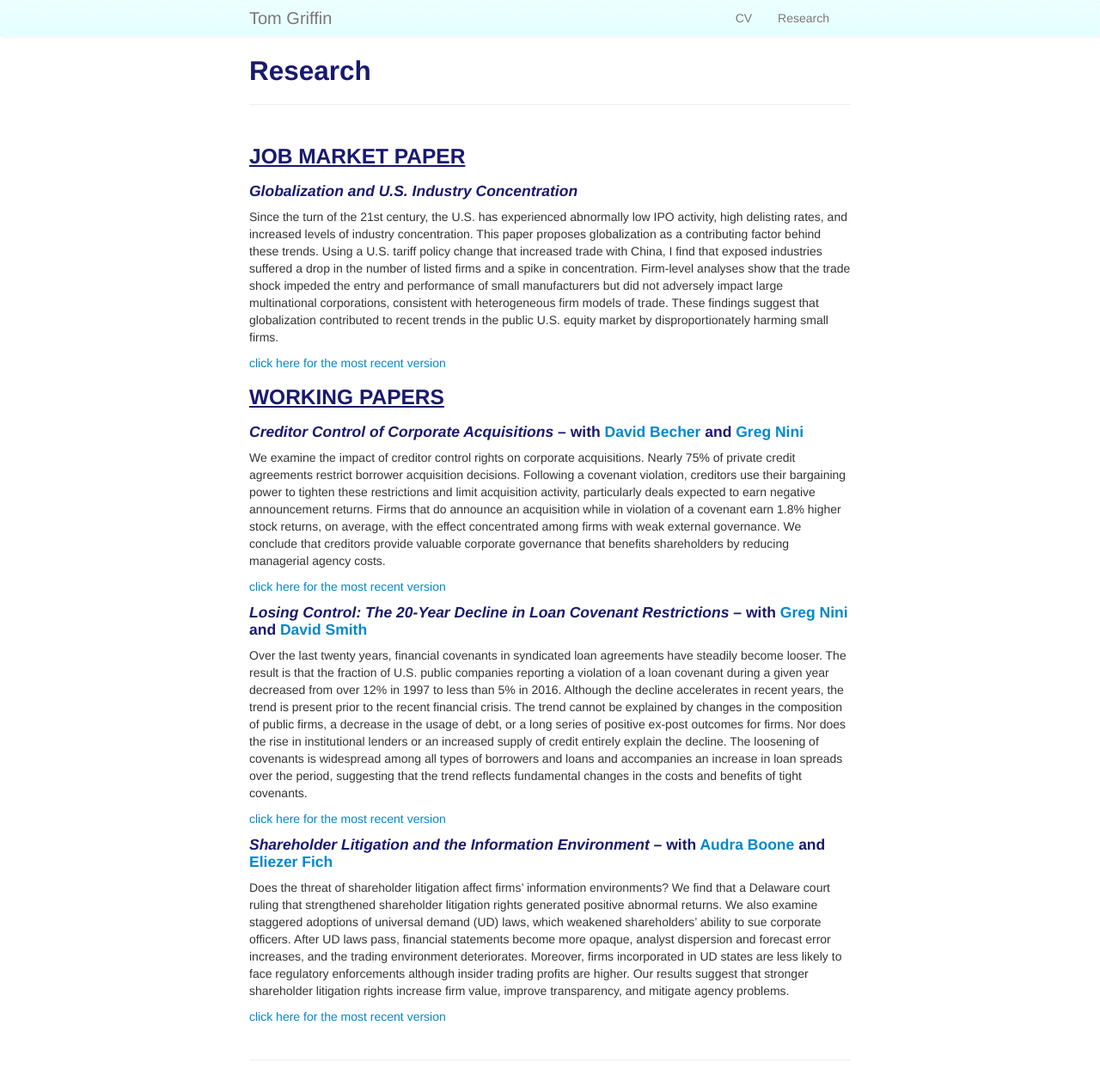
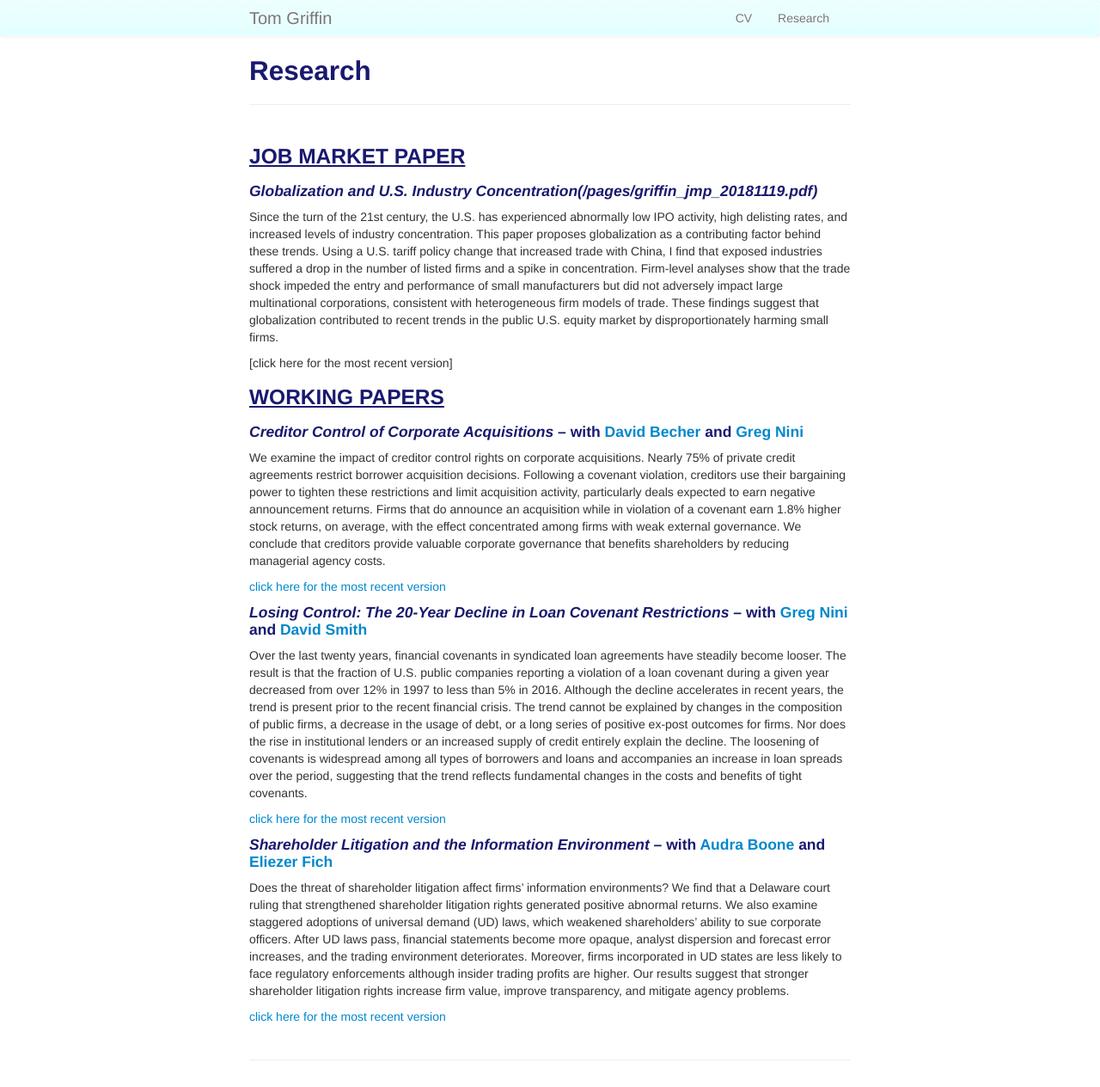
Before and after one commit to ThomasPGriffin/thomaspgriffin.github.io, a Jekyll site: the page built from pages/research.md, in a window 1280 px wide. Shown: the whole page at 86% size. Built offline with Jekyll 4.4.1, drawn with Linux system fonts in a browser that asks for light colours.

Commit message:
Update research.md

```diff
--- a/pages/research.md
+++ b/pages/research.md
@@ -6,10 +6,10 @@ description: Tom Griffin's research
 
 ### <u>JOB MARKET PAPER<u>
 
-#### *Globalization and U.S. Industry Concentration*
+#### *Globalization and U.S. Industry Concentration({{ BASE_PATH}}/pages/griffin_jmp_20181119.pdf)*
 Since the turn of the 21st century, the U.S. has experienced abnormally low IPO activity, high delisting rates, and increased levels of industry concentration. This paper proposes globalization as a contributing factor behind these trends. Using a U.S. tariff policy change that increased trade with China, I find that exposed industries suffered a drop in the number of listed firms and a spike in concentration. Firm-level analyses show that the trade shock impeded the entry and performance of small manufacturers but did not adversely impact large multinational corporations, consistent with heterogeneous firm models of trade. These findings suggest that globalization contributed to recent trends in the public U.S. equity market by disproportionately harming small firms.
 
-[click here for the most recent version]({{ BASE_PATH}}/pages/griffin_jmp_20181119.pdf)
+[click here for the most recent version]
 
 
 
```
